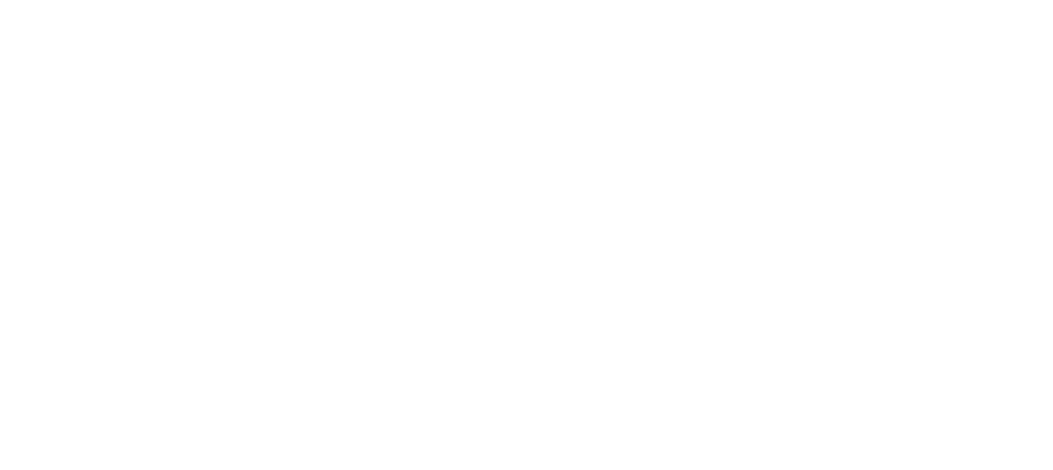
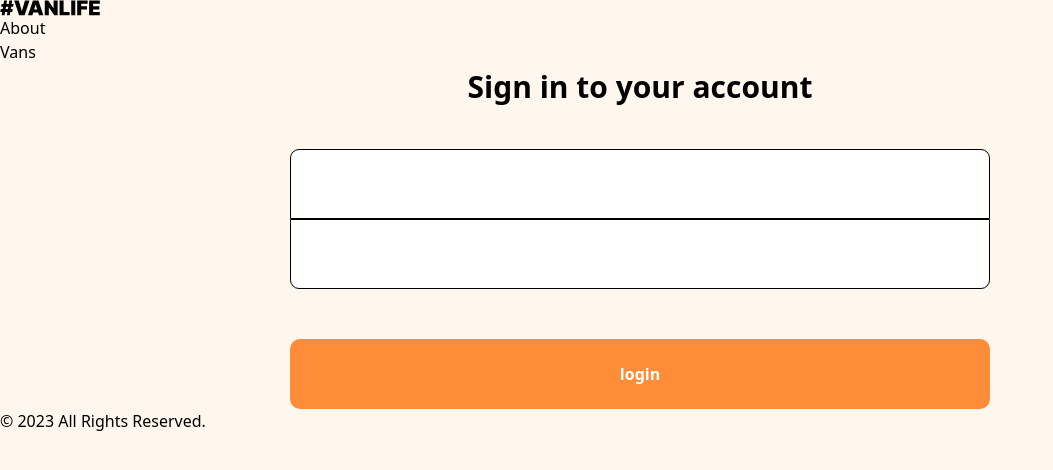
Before and after one commit to wunmicrown/vanLife, a React (Vite) app: page /login in a window 1280 px wide. Before the commit this address had no page. Shown: the top 470 px of the page, without its empty margins (0-1053 px from the left). Built offline with nearby package versions, Linux system fonts and the light colour scheme; the HTML template or start-up script is replaced by a standard one.

Commit message:
committed

```diff
--- a/src/App.jsx
+++ b/src/App.jsx
@@ -4,6 +4,7 @@
 import About from "./Component/About"
 import Van from "./Component/Van"
 import Vandetails from "./Component/Vandetails"
+import Login from "./authentication/Login";
 
 function App() {
   return (
@@ -11,9 +12,11 @@
       <Routes>
         <Route path="/" element={<Layout />}>
           <Route path="/" element={<Home />} />
+          <Route path="/home" element={<Home />} />
           <Route path="/about" element={<About />} />
           <Route path="/vans" element={<Van />} />
           <Route path="/api/vans/:id" element={<Vandetails />} />
+          <Route path="/login" element={<Login />} />
         </Route>
       </Routes>
     </>
--- a/src/Component/Footer.jsx
+++ b/src/Component/Footer.jsx
@@ -1,7 +1,7 @@
 
 const Footer = () => {
   return (
-    <main className="bg-black p-5 flex justify-center align-middle">
+    <main className="bg-black p-5 flex justify-center align-middle fixed bottom-0 w-full">
       <div>
         <p className="text-white">© 2023 All Rights Reserved.</p>
       </div>
--- a/src/Component/Navbar.jsx
+++ b/src/Component/Navbar.jsx
@@ -7,7 +7,7 @@
   const isActiveVans = pathname === "/vans";
 
   return (
-    <nav className="flex justify-between p-10">
+    <nav className="flex bg-gray-100 shadow-lg justify-between p-10 sticky top-0">
       <div>
         <Link to="/">
         <img src={logo} alt="" srcset="" width={100}/>
--- /dev/null
+++ b/src/authentication/Login.jsx
@@ -0,0 +1,30 @@
+import React, { useState } from 'react'
+import { toast } from 'react-toastify'
+import { useNavigate } from 'react-router-dom'
+import "../authentication/login.css"
+const Login = () => {
+  const navigate = useNavigate()
+  const [data, setData] = useState([])
+  const sup = () => {
+
+      toast("login succesful")
+      navigate("/home")
+
+      // toast("invalid username or password")
+  }
+  return (
+    <div className='all'>
+      <center>
+        <div className="box">
+          <h1>Sign in to your account</h1>
+          <div id="check"></div>
+          <input type="text" />
+          <input type="text" className='ck' />
+          <button className='btnn' onClick={sup}>login</button>
+        </div>
+      </center>
+    </div>
+  )
+}
+
+export default Login
--- /dev/null
+++ b/src/authentication/login.css
@@ -0,0 +1,47 @@
+* {
+    margin: 0;
+    padding: 0;
+    box-sizing: border-box;
+}
+
+.account img {
+    width: 25px;
+}
+
+body {
+    background-color: #FFF7ED;
+}
+
+.box input {
+    display: flex;
+    border: 1px solid black;
+    flex-direction: column;
+    width: 700px;
+    height: 70px;
+    border-top-left-radius: 9px;
+    border-top-right-radius: 9px;
+    outline: none;
+}
+.btnn{
+    margin-top: 50px;
+    color: white;
+    font-weight: 700;
+    border-radius: 10px;
+    background-color: #FF8C38;
+    width: 700px;
+    height: 70px;
+}
+.ck {
+    outline: none;
+    border-top-left-radius: 0px !important;
+    border-top-right-radius: 0px !important;
+    border-bottom-left-radius: 9px;
+    border-bottom-right-radius: 9px;
+}
+
+.box h1 {
+    font-size: 30px;
+    font-weight: 800;
+    margin-bottom: 40px;
+
+}
```
